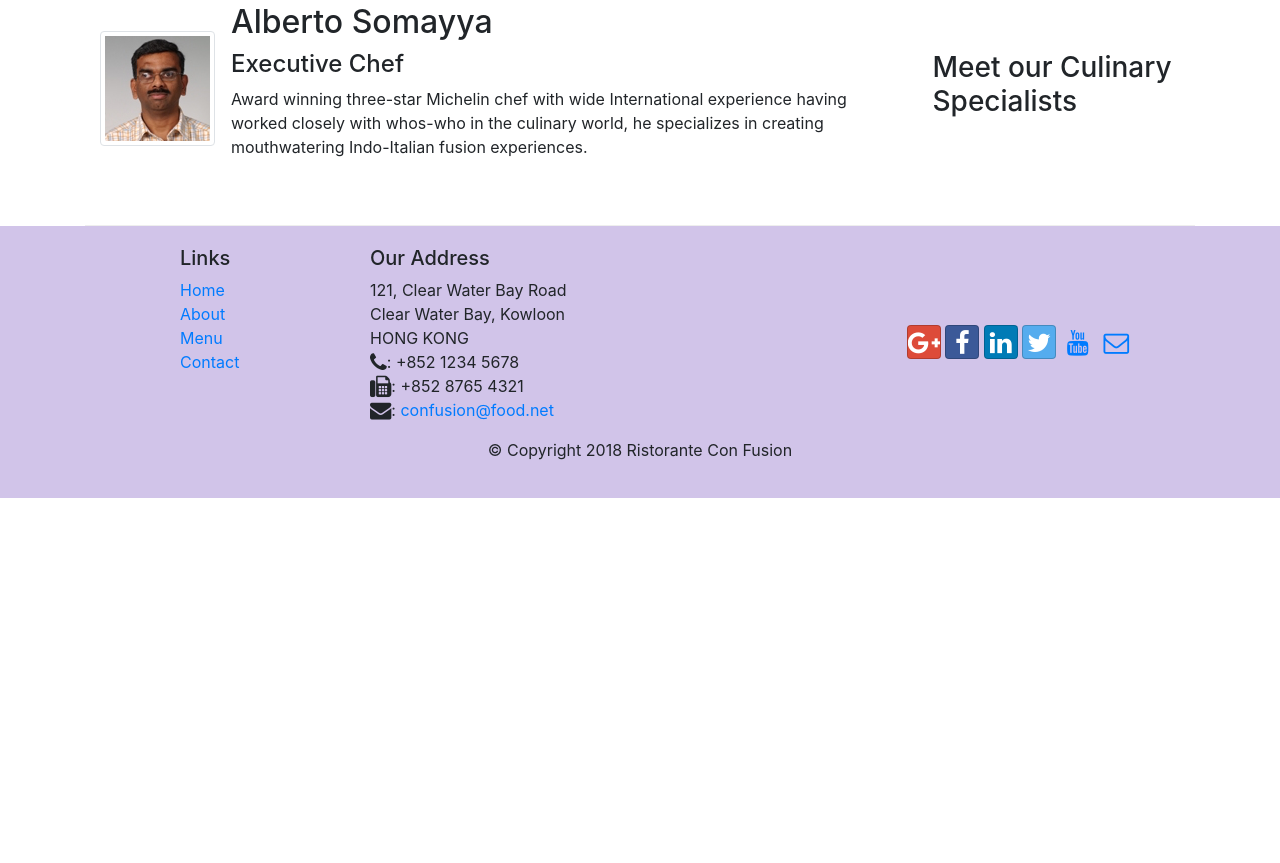
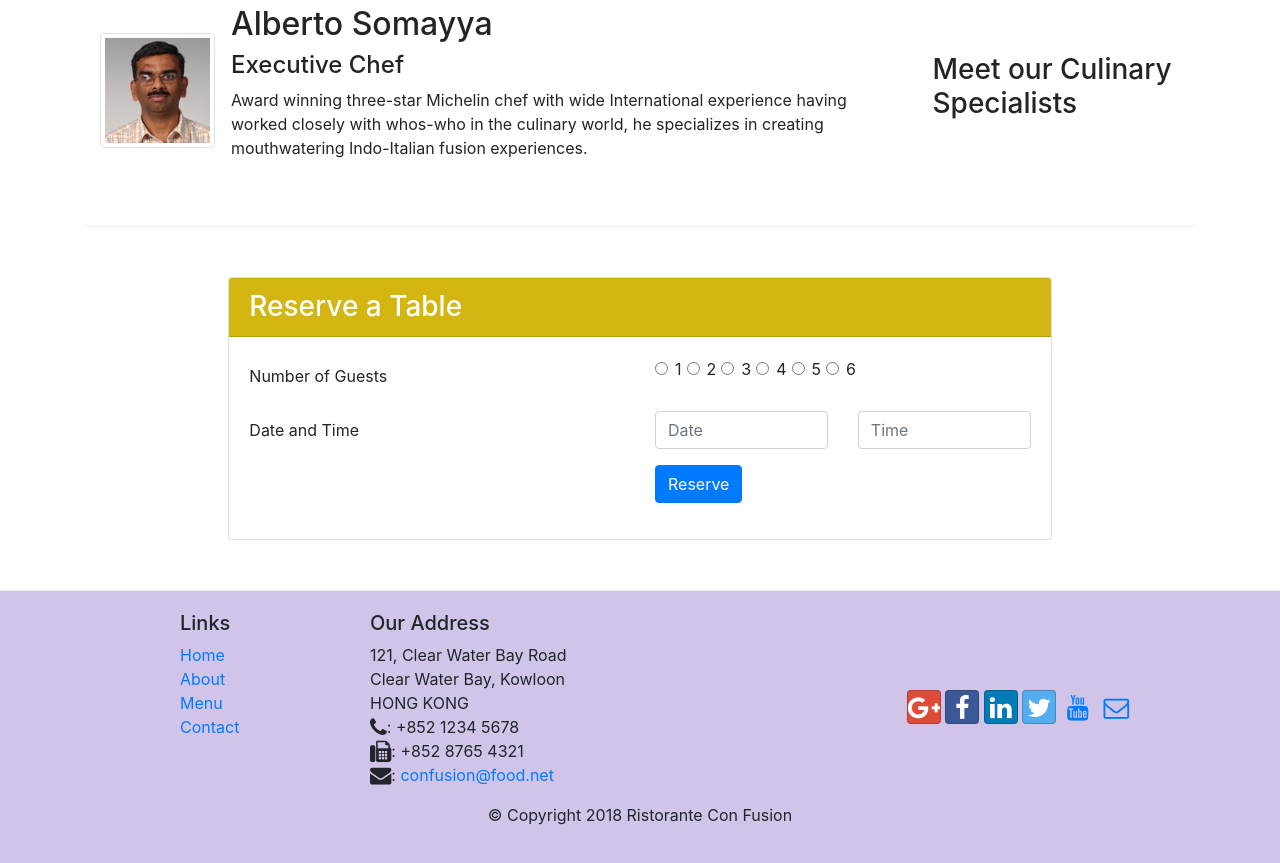
Before and after one commit to Saichaitanya-K/Coursera_bootstrap, a website: page index.html in a window 1280 px wide. Shown: the part 853-1716 px from the top of the page. Before the commit the page ends 1351 px from the top, so only its background shows below. Drawn offline with nearby package versions, Linux system fonts and the light colour scheme.

Commit message:
assignment 2

```diff
--- a/CSS/styles.css
+++ b/CSS/styles.css
@@ -37,3 +37,7 @@
 .navbar-dark{
     background-color: #512DA8;
 }
+
+.card-reserve{
+    background-color: rgb(211, 182, 17);
+}
--- a/index.html
+++ b/index.html
@@ -40,8 +40,11 @@
                     <h1>Ristorante con Fusion</h1>
                     <p>We take inspiration from the World's best cuisines, and create a unique fusion experience. Our lipsmacking creations will tickle your culinary senses!</p>
                 </div>
-                <div class="col-12 col-sm align-self-center">
+                <div class="col-12 col-sm-3 align-self-center">
                     <img src="img/logo.png" class="img-fluid">
+                </div>
+                <div class="col-12 col-sm-3 align-self-center">
+                    <a href="#reservetable" class="btn card-reserve text-white">Reserve Table</a>
                 </div>
             </div>
         </div>
@@ -54,7 +57,7 @@
             </div>
             <div class="col col-sm order-sm-first col-md">
                 <div class="media">
-                    <img class="d-flex mr3 img-thumbnail align-self-center"
+                    <img class="d-flex mr-3 img-thumbnail align-self-center"
                         src="img/uthappizza.png" alt="uthappizza">
                     <div class="media-body">
                         <h2 class="mt-0">Uthappizza <span class="badge badge-danger">Hot</span> <span class="badge badge-pill badge-secondary">$4.99</span></h2>
@@ -70,8 +73,14 @@
                 <h3>This Month's Promotions</h3>
             </div>
             <div class="col col-sm col-md">
-                <h2>Weekend Grand Buffet</h2>
-                <p>Featuring mouthwatering combinations with a choice of five different salads, six enticing appetizers, six main entrees and five choicest desserts. Free flowing bubbly and soft drinks. All for just $19.99 per person </p>
+                <div class="media">
+                    <div class="media-body">
+                        <h2>Weekend Grand Buffet <span class="badge badge-danger">NEW</span></h2>
+                        <p>Featuring mouthwatering combinations with a choice of five different salads, six enticing appetizers, six main entrees and five choicest desserts. Free flowing bubbly and soft drinks. All for just $19.99 per person </p>
+                    </div>
+                    <img class="d-flex ml-3 img-thumbnail align-self-center"
+                           src="img/buffet.png" alt="buffet">
+               </div>
             </div>
         </div>
 
@@ -88,6 +97,57 @@
                             <h4>Executive Chef</h4>
                             <p>Award winning three-star Michelin chef with wide International experience having worked closely with whos-who in the culinary world, he specializes in creating mouthwatering Indo-Italian fusion experiences. </p>
                         </div>
+                </div>
+            </div>
+        </div>
+    </div>
+    <a name="reservetable"></a>
+    <div class="row row-content">
+        <div class="col-12 col-sm-8 m-auto">
+            <div class="card">
+                <h3 class="card-header text-white card-reserve">
+                    Reserve a Table
+                </h3>
+                <div class="card-body">
+                    <form>
+                        <div class="form-group row">
+                            <label class="col-12 col-md-6 col-form-label">Number of Guests</label>
+                            <div class="col-12 col-md-6">
+                                <div class="form-check">
+                                    <input class="form-check-input" type="radio" name="flexRadioDefault" id="flexRadioDefault1" value="1">
+                                    <label class="form-check-label" for="flexRadioDefault1"> 1</label> &emsp;
+                                    <input class="form-check-input" type="radio" name="flexRadioDefault" id="flexRadioDefault2" value="2">
+                                    <label class="form-check-label" for="flexRadioDefault2">2</label> &emsp;
+                                    <input class="form-check-input" type="radio" name="flexRadioDefault" id="flexRadioDefault3" value="3">
+                                    <label class="form-check-label" for="flexRadioDefault3"> 3</label> &emsp;
+                                    <input class="form-check-input" type="radio" name="flexRadioDefault" id="flexRadioDefault4" value="4">
+                                    <label class="form-check-label" for="flexRadioDefault4"> 4</label> &emsp;
+                                    <input class="form-check-input" type="radio" name="flexRadioDefault" id="flexRadioDefault5" value="5">
+                                    <label class="form-check-label" for="flexRadioDefault5"> 5</label> &emsp;
+                                    <input class="form-check-input" type="radio" name="flexRadioDefault" id="flexRadioDefault6" value="6">
+                                    <label class="form-check-label" for="flexRadioDefault6"> 6</label> &emsp;
+                                  </div>
+                            </div>
+                        </div>
+                        <div class="form-group row">
+                            <label class="col-12 col-md-6 col-form-label">Date and Time</label>
+                            <div class="col-6 col-md-3">
+                                <input type="text" class="form-control" id="date" name="date"
+                                placeholder="Date">
+                            </div>
+                            <div class="col-6 col-md-3">
+                                <input type="Text" class="form-control" id="time" name="time"
+                                placeholder="Time">
+                            </div>
+                        </div>
+                        <div class="form-group row">
+                            <div class="offset-md-6 col-md-6">
+                                <button type="submit" class="btn btn-primary">
+                                    Reserve
+                                </button>
+                            </div>
+                        </div>
+                    </form>
                 </div>
             </div>
         </div>
```
